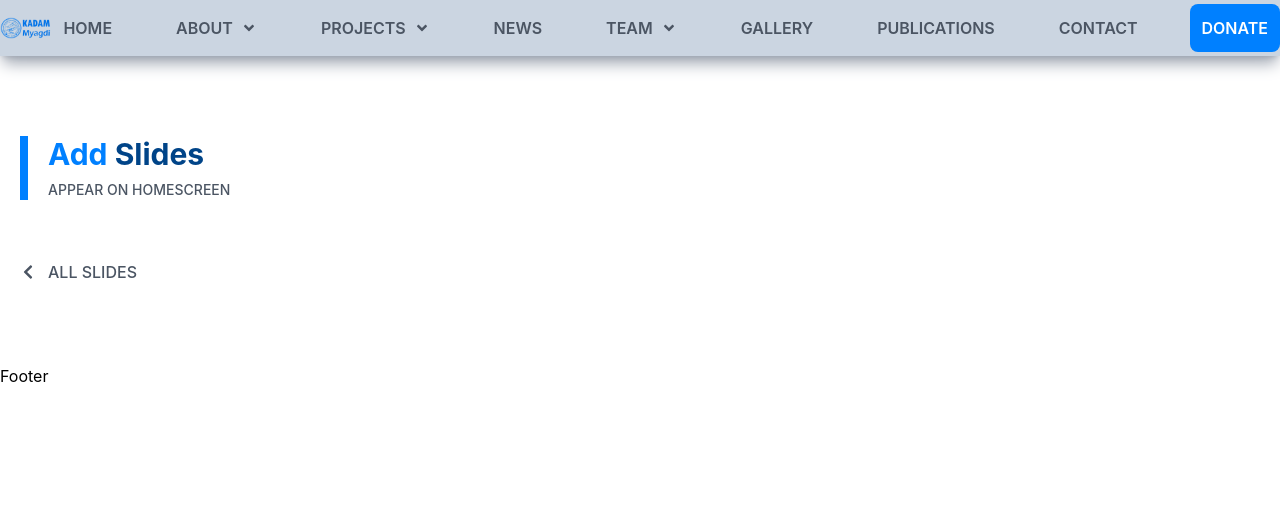
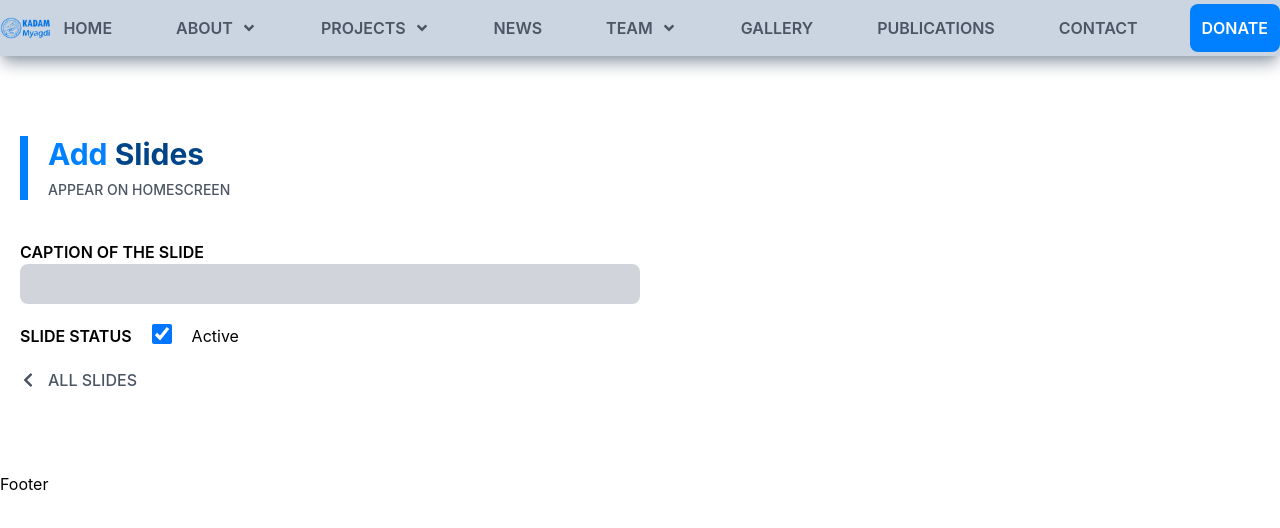
Before and after one commit to sandeshpaudel81/firebase-react, a React (Create React App) app: page /admin/carousels/add in a window 1280 px wide. Shown: the top 528 px of the page. Built offline with nearby package versions, Linux system fonts and the light colour scheme; no server answers.

Commit message:
add carousel UI continue

```diff
--- a/src/pages/admin/addEditCarousel.js
+++ b/src/pages/admin/addEditCarousel.js
@@ -10,7 +10,19 @@ const AddEditCarousel = () => {
                 <h2 className='text-primary font-bold text-3xl'>Add <span className='text-primaryDark'>Slides</span></h2>
                 <p className='uppercase text-gray-600 text-sm font-medium mt-2'>Appear on homescreen</p>
             </div>
-            <div className='grid grid-cols-2 gap-10 mt-5 md:mt-10'>
+            <div className='mt-5 md:mt-10'>
+                <form className='w-1/2'>
+                    <div className='flex flex-col mb-5'>
+                        <label className='uppercase font-semibold'>Caption of the slide</label>
+                        <input type='text' className='bg-gray-300 p-2 focus:border-primary focus:bg-gray-400 rounded-lg' name='carousel_caption'></input>
+                    </div>
+                    <div className='flex mb-5'>
+                        <label className='uppercase font-semibold mr-5'>Slide Status</label>
+                        <input type='checkbox' className='h-5 w-5 mr-5' name='carousel_isActive' checked></input>
+                        <p>Active</p>
+                    </div>
+
+                </form>
             </div>
             <div className='flex justify-start mt-5'>
                 <Link to="#" className='uppercase text-gray-600 hover:text-black'>
```
